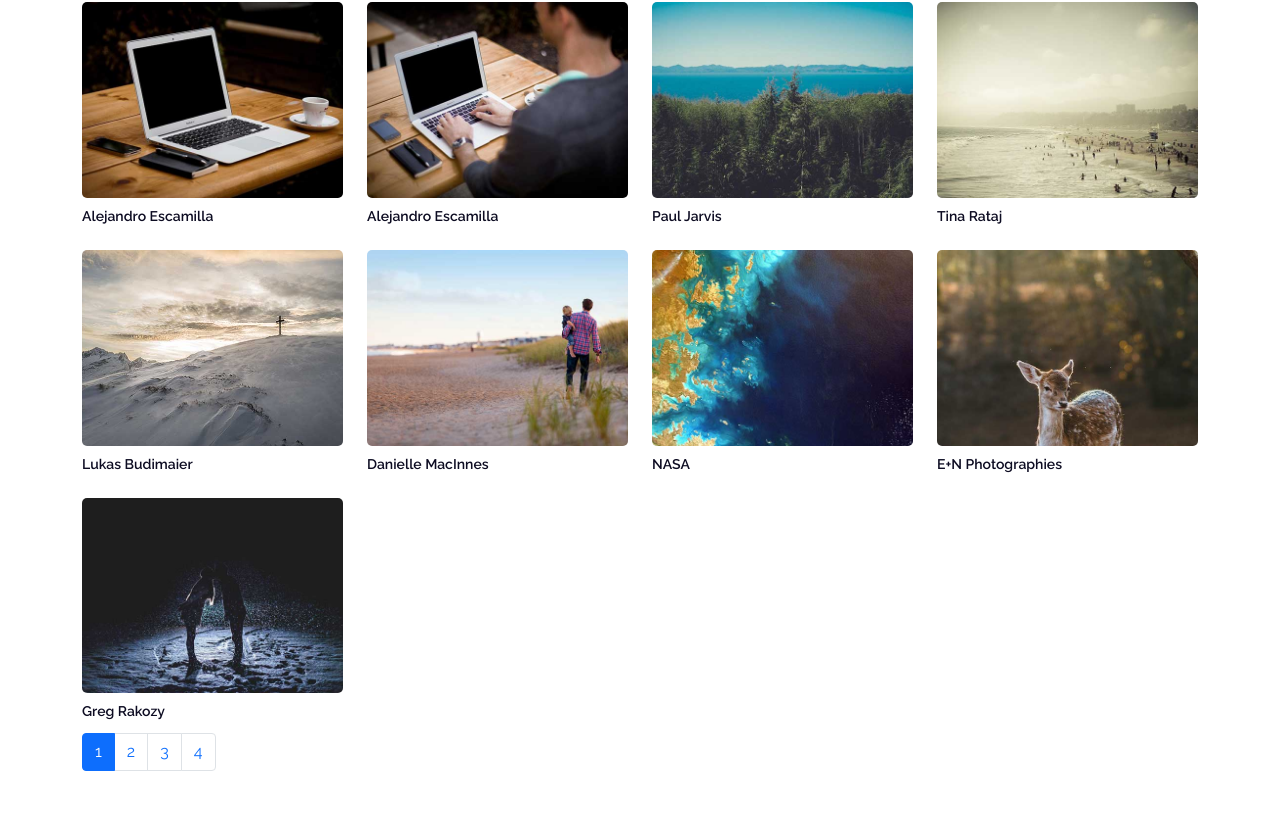
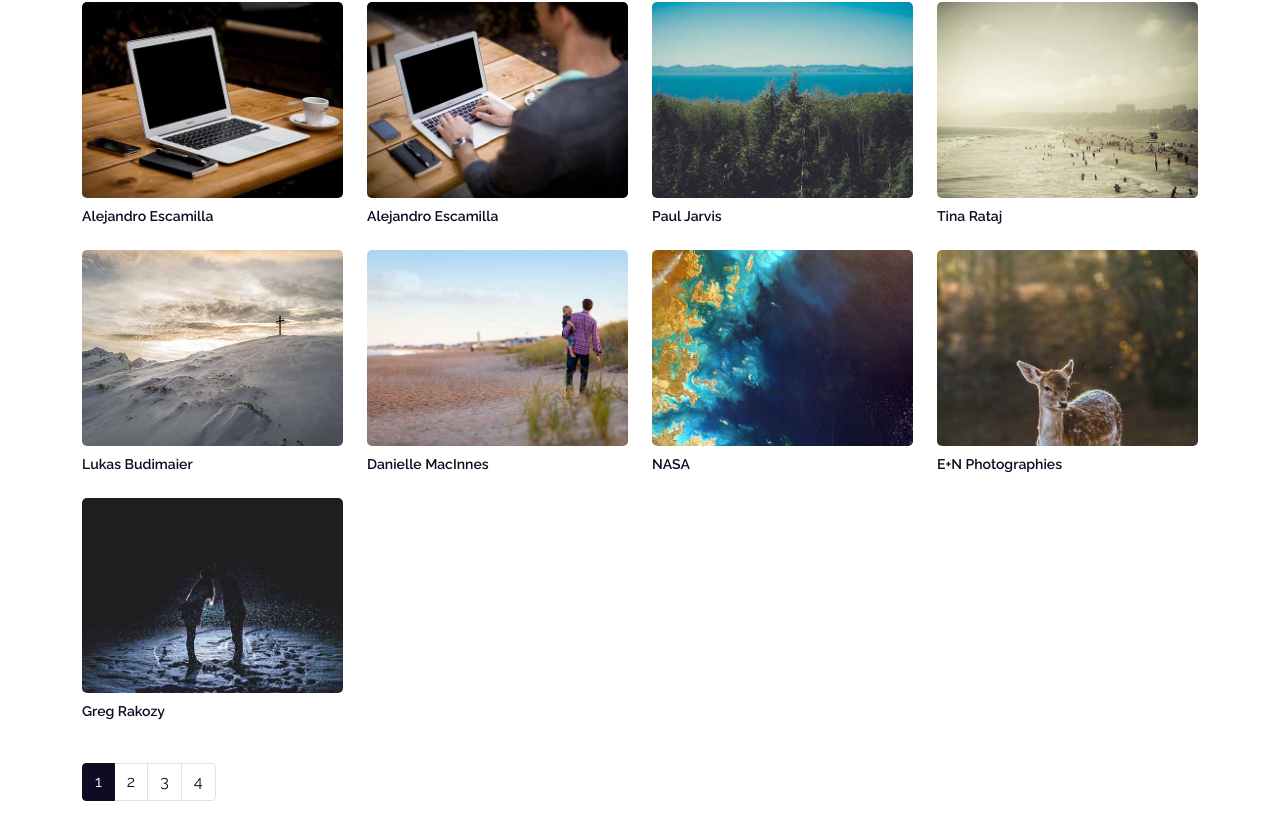
Before and after one commit to anampartho/gribble, a React (Create React App) app: page / in a window 1280 px wide. Shown: the part 232-1072 px from the top of the page. Before the commit the page ends 1019 px from the top, so only its background shows below. Built offline with nearby package versions, Linux system fonts and the light colour scheme.

Commit message:
Load pagination styles

```diff
--- a/src/index.scss
+++ b/src/index.scss
@@ -3,3 +3,4 @@
 @import './scss/card';
 @import './scss/lightbox';
 @import './scss/filters';
+@import './scss/pagination';
```
